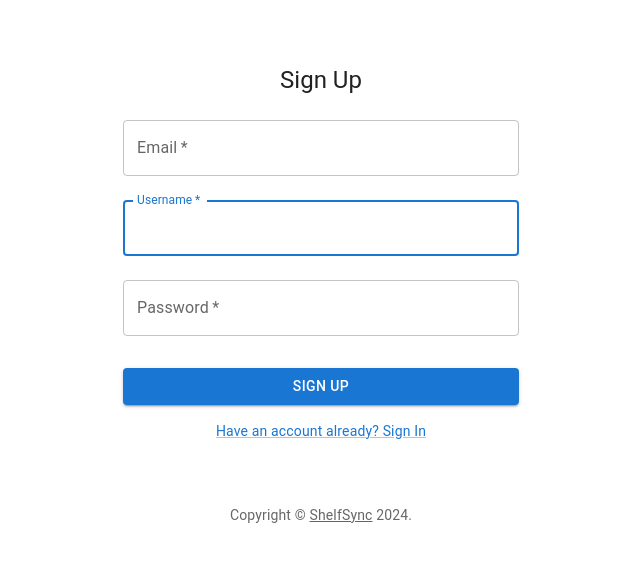
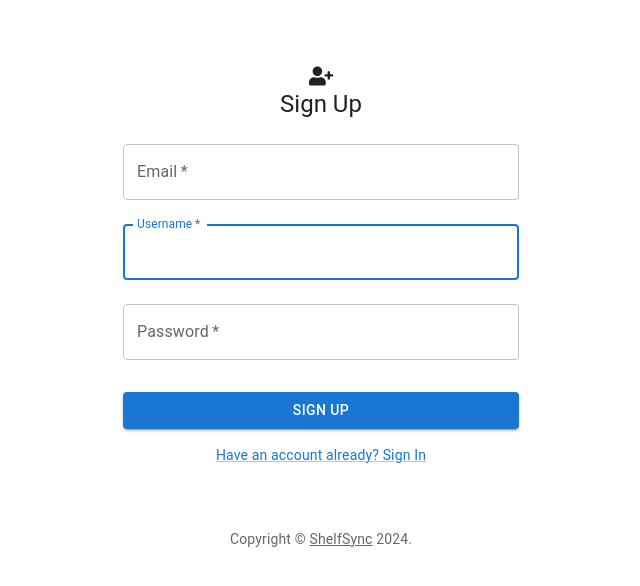
Before and after one commit to Nic-Horton/shelfsync-front-end, a React (Vite) app: page /signup in a window 1280 px wide. Shown: the top 586 px of the page, without its empty margins (319-959 px from the left). Built offline with nearby package versions, Linux system fonts and the light colour scheme.

Commit message:
Added icons to sign in and sign up pages

```diff
--- a/src/components/signinPage/SignInPage.jsx
+++ b/src/components/signinPage/SignInPage.jsx
@@ -7,8 +7,10 @@ import Container from '@mui/material/Container';
 import Box from '@mui/material/Box';
 import Typography from '@mui/material/Typography';
 import Copyright from '../copyright/Copyright'
+import { FaLock } from "react-icons/fa";
 import axios from "axios"
 import { login } from '../../../auth';
+import SvgIcon from '@mui/material/SvgIcon';
 
 const baseURL = "http://localhost:3000"
 
@@ -40,6 +42,9 @@ const SignInPage = () => {
             alignItems: 'center',
           }}
         >
+          <SvgIcon >
+            <FaLock/>
+          </SvgIcon>
           <Typography component="h1" variant="h5">
             Sign in
           </Typography>
--- a/src/components/signupPage/SignUpPage.jsx
+++ b/src/components/signupPage/SignUpPage.jsx
@@ -6,8 +6,10 @@ import Link from '@mui/material/Link';
 import Container from '@mui/material/Container';
 import Box from '@mui/material/Box';
 import Typography from '@mui/material/Typography';
-import Copyright from '../copyright/Copyright'
-import axios from "axios"
+import Copyright from '../copyright/Copyright';
+import axios from "axios";
+import SvgIcon from '@mui/material/SvgIcon';
+import { FaUserPlus } from "react-icons/fa";
 
 const baseURL = "http://localhost:3000"
 
@@ -49,6 +51,9 @@ const SignUpPage = () => {
             alignItems: 'center',
           }}
         >
+          <SvgIcon>
+            <FaUserPlus />
+          </SvgIcon>
           <Typography component="h1" variant="h5">
             Sign Up
           </Typography>
```
